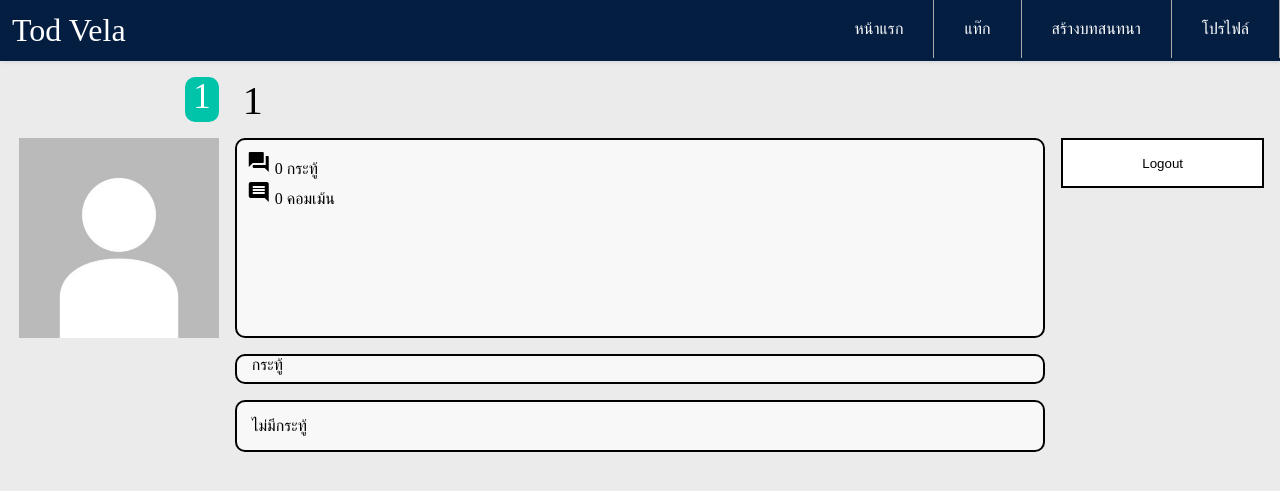
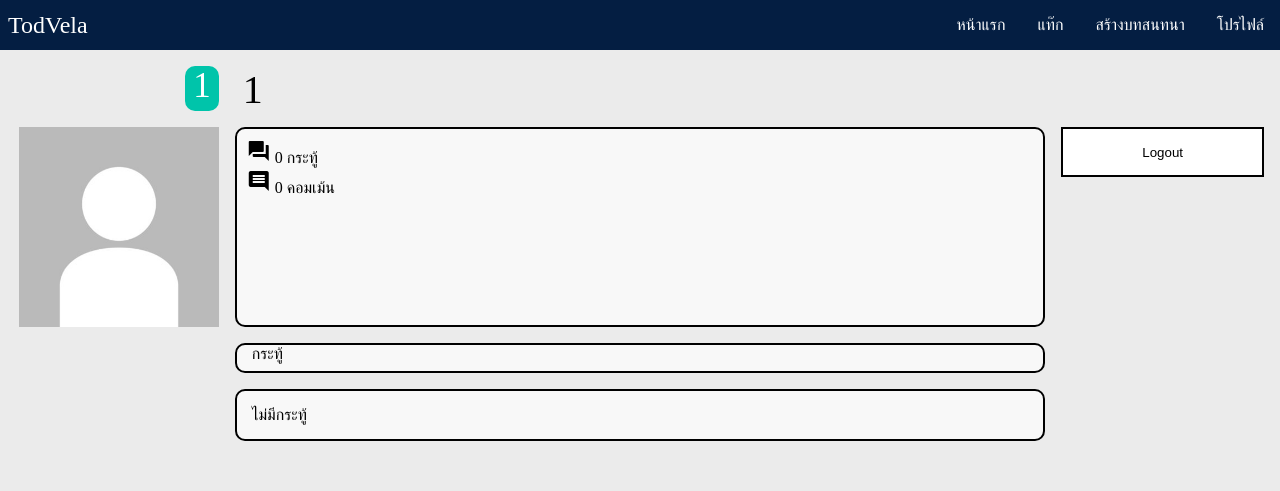
Before and after one commit to IngJirayu/stoppageTime, a PHP site: page /myprofile.php in a window 1280 px wide. Shown: the top 491 px of the page. Run offline with PHP 8.4, Linux system fonts and the light colour scheme; the visitor is signed in with stand-in values (Sample User, id 1); data that the repository does not hold is empty.

Commit message:
fix nav bar

```diff
--- a/includes/dbh.inc.php
+++ b/includes/dbh.inc.php
@@ -1,10 +1,10 @@
 <?php
 
 $servername = "localhost";
-$dBUsername = "u719676823_ingJirayu";
-$dBPassword = "BornSinceNovember21";
+$dBUsername = "root";
+$dBPassword = "";
 // name of databse
-$dBName = "u719676823_todVela";
+$dBName = "stoppageTime";
 
 $conn = mysqli_connect($servername, $dBUsername, $dBPassword, $dBName);
 
--- /dev/null
+++ b/includes/navbarFunc.js
@@ -0,0 +1,6 @@
+const toggleButton = document.getElementsByClassName('toggleButton')[0]
+const navbarLinks = document.getElementsByClassName('navbarLinks')[0]
+
+toggleButton.addEventListener('click', () => {
+    navbarLinks.classList.toggle('active')
+})
--- a/myStyle.css
+++ b/myStyle.css
@@ -1,131 +1,93 @@
 *{
-    padding: 0;
-    margin: 0;
     box-sizing: border-box;
 }
 button{
     user-select: none;
     cursor: pointer;
 }
-
-/*Nav Bar*/
 body {
+    padding: 0;
+    margin: 0;
     z-index: -1;
     background: rgb(235, 235, 235);
 }
-.header a{
-    color: rgb(255, 255, 255);
+
+/*Nav Bar*/
+.navbar{
+    display: flex;
+    justify-content: space-between;
+    align-items: center;
     background-color: #041E42;
+    color: white;
 }
-
-.header{
-    background-color: #041E42;
-    box-shadow: 1px 1px 4px 0 rgba(0, 20, 85, 0.1);
-    position: relative;
-    width: 100%;
-    z-index: 3;
+.brandTitle{
+    font-size: 1.5rem;
+    margin: .5rem;
+}
+.brandTitle a{
+    text-decoration: none;
+    color: white;
+}
+.navbarLinks ul{
+    margin: 0;
+    padding: 0;
+    display: flex;
+}
+.navbarLinks li{
+    list-style: none;
+}
+.navbarLinks li a{
+    text-decoration: none;
+    color: white;
+    padding: 1rem;
+    display: block;
+}
+.navbarLinks li:hover{
+    background-color: #123668;
+}
+.toggleButton{
+    position: absolute;
+    top: .75rem;
+    right: 1rem;
+    display: none;
+    flex-direction: column;
+    justify-content: space-between;
+    width: 24px;
+    height: 18px;
+}
+.toggleButton .bar{
+    height: 2px;
+    width: 90%;
+    background-color: white;
+    border-radius: 10px;
+}
+@media (max-width: 48em){
+    .toggleButton{
+        display: flex;
+    }
+    .navbarLinks{
+       display: none;
+       width: 100%;
+    }
+    .navbar{
+        flex-direction: column;
+        align-items: flex-start;
+    }
+    .navbarLinks ul{
+        width: 100%;
+        flex-direction: column;
+    }
+    .navbarLinks li{
+        text-align: center;
+    }
+    .navbarLinks li a{
+        padding: .5rem 1rem;
+    }
+    .navbarLinks.active{
+        display: flex;
+    }
 
 }
-.header ul{
-    margin: 0;
-    padding: 0;
-    list-style: none;
-    overflow: hidden;
-    background-color: rgb(0, 0, 0);
-}
-.header ul a{
-    display: block;
-    padding: 20px;
-    border-right: 1px solid #aaa;
-    text-decoration: none;
-}
-.header ul a:hover{
-    background-color: #2b4468;
-}
-.header .logo{
-
-    display: inline-block;
-    font-size: 2em;
-    padding: 12px;
-    text-decoration: none;
-}
-.header .menu{
-    clear: both;
-    max-height: 0;
-    transition: max-height .2s ease-out
-}
-.header .menu-icon{
-    padding: 28px 20px;
-    position: relative;
-    float: right;
-    cursor: pointer;
-}
-.header .menu-icon .nav-icon{
-    background: rgb(255, 255, 255);
-    display: block;
-    height: 2px;
-    width: 18px;
-    position: relative;
-    transition: background .2s ease-out;
-}
-.header .menu-icon .nav-icon:before{
-    background: rgb(255, 255, 255);
-    content:"";
-    display: block;
-    height: 100%;
-    width: 100%;
-    position :absolute;
-    transition: all .2s ease-out;
-    top: 5px;
-}
-.header .menu-icon .nav-icon:after{
-    background: rgb(255, 255, 255);
-    content:"";
-    display: block;
-    height: 100%;
-    width: 100%;
-    position :absolute;
-    transition: all .2s ease-out;
-    top: -5px;
-}
-.header .menu-btn{
-    display: none;
-}
-.header .menu-btn:checked ~ .menu{
-    max-height: 240px;
-}
-.header .menu-btn:checked ~ .menu-icon .nav-icon{
-    background: transparent;
-}
-.header .menu-btn:checked ~ .menu-icon .nav-icon:before{
-    transform: rotate(-45deg);
-    top: 0;
-
-}
-.header .menu-btn:checked ~ .menu-icon .nav-icon:after{
-    transform: rotate(45deg);
-    top: 0;
-}
-@media (min-width: 48em){
-    .header{
-        display: fixed;
-    }
-    .header li{
-        float: left;
-    }
-    .header li a{
-        padding: 20px 30px;
-    }
-    .header .menu{
-        clear:none;
-        float: right;
-        max-height: none;
-    }
-    .header .menu-icon{
-        display: none;
-    }
-}
-
 /* login*/
 
 .authenticationWrapper{
--- a/navbar.php
+++ b/navbar.php
@@ -1,8 +1,15 @@
-<nav class="header">
-    <a href="index.php" class="logo">Tod Vela</a>
-    <input class="menu-btn" type="checkbox" id="menu-btn"/>
-    <label class="menu-icon" for="menu-btn"><span class="nav-icon"></span></label>
-    <ul class="menu">
+<?php
+  include 'includes/function.inc.php';
+?>
+<nav class="navbar">
+    <div class="brandTitle"><a href="index.php">TodVela</a></div>
+    <a href="#" class="toggleButton">
+        <span class="bar"></span>
+        <span class="bar"></span>
+        <span class="bar"></span>
+    </a>
+    <div class="navbarLinks">
+        <ul>
             <li><a href="index.php">หน้าแรก</a></li>
             <li><a href="tags.php">แท๊ก</a></li>
             <li><a href="new-topic.php">สร้างบทสนทนา</a></li>
@@ -15,7 +22,6 @@
                 }
             ?>
         </ul>
+    </div>
 </nav>
-<?php
-  include 'includes/function.inc.php';
-?>
+<script src="includes/navbarFunc.js"></script>
```
Also changed, not shown: includes/jsFunc.js (deleted), 1 other file. Lines whose indentation alone changed are shown as unchanged.
